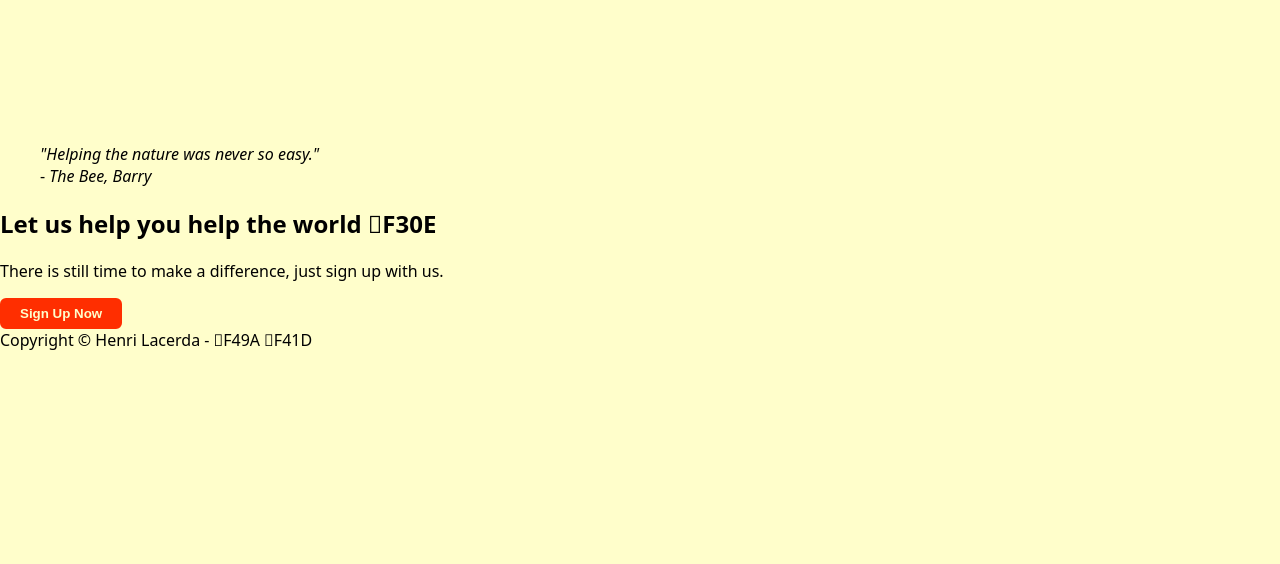
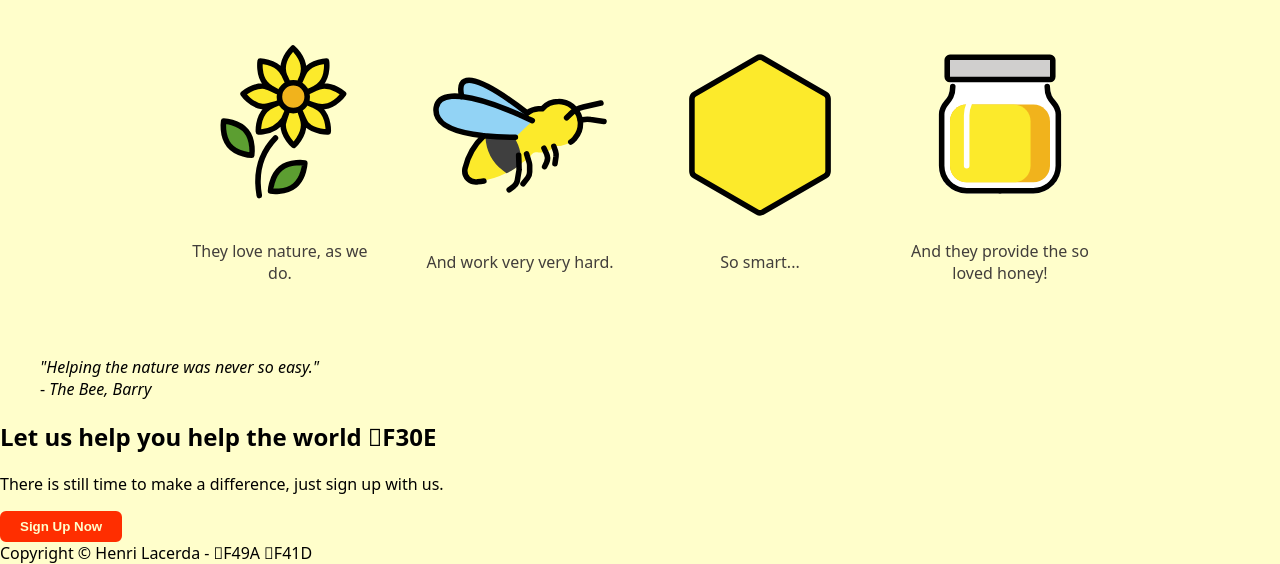
Before and after one commit to henry4666/landing-page, a plain HTML site: page index.html in a window 1280 px wide. Shown: the part 579-1143 px from the top of the page. Before the commit the page ends 930 px from the top, so only its background shows below. Drawn offline with Linux system fonts and the light colour scheme.

Commit message:
add style to info

```diff
--- a/index.html
+++ b/index.html
@@ -36,23 +36,23 @@
     </section>
 
     <section class="info">
-        <h1>What matters for us:</h1>
+        <h1>Why helping matters:</h1>
         <div class="container">
             <div>
-                <img>
-                <p></p>
+                <img src="./imgs/1F33B.svg" alt="sunflower">
+                <p>They love nature, as we do.</p>
             </div>
             <div>
-                <img>
-                <p></p>
+                <img src="./imgs/1F41D.svg" alt="nice bee">
+                <p>And work very very hard.</p>
             </div>
             <div>
-                <img>
-                <p></p>
+                <img src="./imgs/2B21-FE0F-200D-1F7E8.svg " alt="hexagon pattern">
+                <p>So smart...</p>
             </div>
             <div>
-                <img>
-                <p></p>
+                <img src="./imgs/1FAD9-200D-1F7E8.svg" alt="juicy honey">
+                <p>And they provide the so loved honey!</p>
             </div>
         </div>
     </section>
--- a/style.css
+++ b/style.css
@@ -74,5 +74,40 @@ button:hover {
 }
 
 .info {
+    display: flex;
+    flex-direction: column;
     color: #423E3B;
+    align-items: center;
 }
+
+.info h1 {
+    margin-bottom: 0px;
+    font-size: 30px;
+}
+
+.info .container {
+    display: flex;
+    padding: 40px 120px;
+    gap: 40px;
+    justify-content: center;
+    align-items: center;
+}
+
+.container div {
+    display: flex;
+    flex-direction: column;
+    align-items: center;
+    justify-content: center;
+    max-width: 200px;
+}
+
+.container p {
+    font-size: 16px;
+    font-weight: 400;
+    text-align: center;
+}
+
+.info img {
+    height: 200px;
+    width: auto;
+}
```
Also changed, not shown: imgs/1F33B.svg (added), imgs/1FAD9-200D-1F7E8.svg (added), imgs/2B21-FE0F-200D-1F7E8.svg (added).
